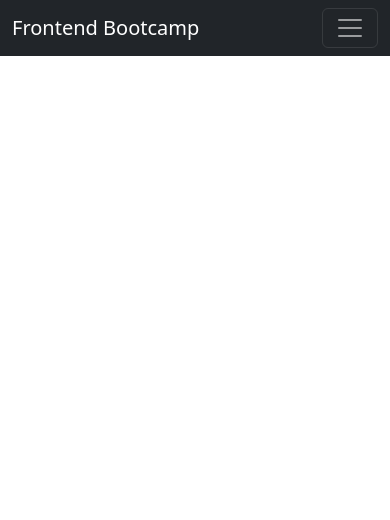
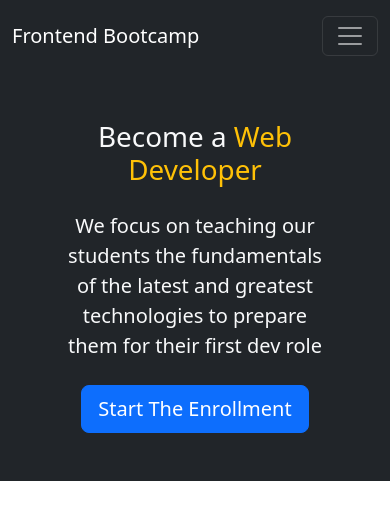
Before and after one commit to seesmof/frontend-bootcamp, a plain HTML site: page index.html in a window 390 px wide. Drawn offline with nearby package versions, Linux system fonts and the light colour scheme.

Commit message:
feat: :sparkles: add responsive hero section bootstrap only

```diff
--- a/index.html
+++ b/index.html
@@ -20,7 +20,7 @@
 <body>
 
     <!-- navbar -->
-    <nav class="navbar navbar-expand-lg bg-dark navbar-dark">
+    <nav class="navbar navbar-expand-lg bg-dark navbar-dark py-3">
 
         <!-- container -->
         <div class="container">
@@ -55,6 +55,35 @@
 
     </nav>
 
+    <!-- showcase -->
+    <section class="bg-dark text-light p-5 text-center text-sm-start">
+
+        <!-- container -->
+        <div class="container">
+
+            <!-- flex container -->
+            <div class="d-sm-flex align-items-center justify-content-between">
+
+                <div>
+                    <h1>Become a <span class="text-warning">Web Developer</sp>
+                    </h1>
+
+                    <p class="lead my-4">We focus on teaching our students the fundamentals of the latest and greatest
+                        technologies to
+                        prepare them for their first dev role
+                    </p>
+
+                    <button class="btn btn-primary btn-lg">Start The Enrollment</button>
+                </div>
+
+                <img class="img-fluid w-50 d-none d-sm-block" src="img/showcase.svg" alt="Showcase">
+
+            </div>
+
+        </div>
+
+    </section>
+
     <!-- Bootstrap JavaScript Libraries -->
     <script src="https://cdn.jsdelivr.net/npm/bootstrap@5.2.0/dist/js/bootstrap.bundle.min.js"
         integrity="sha384-A3rJD856KowSb7dwlZdYEkO39Gagi7vIsF0jrRAoQmDKKtQBHUuLZ9AsSv4jD4Xa"
```
